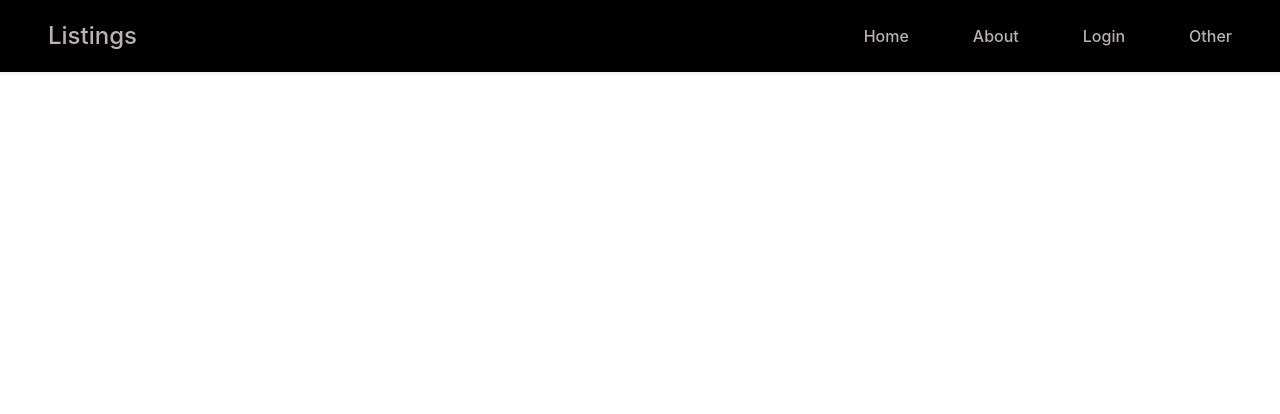
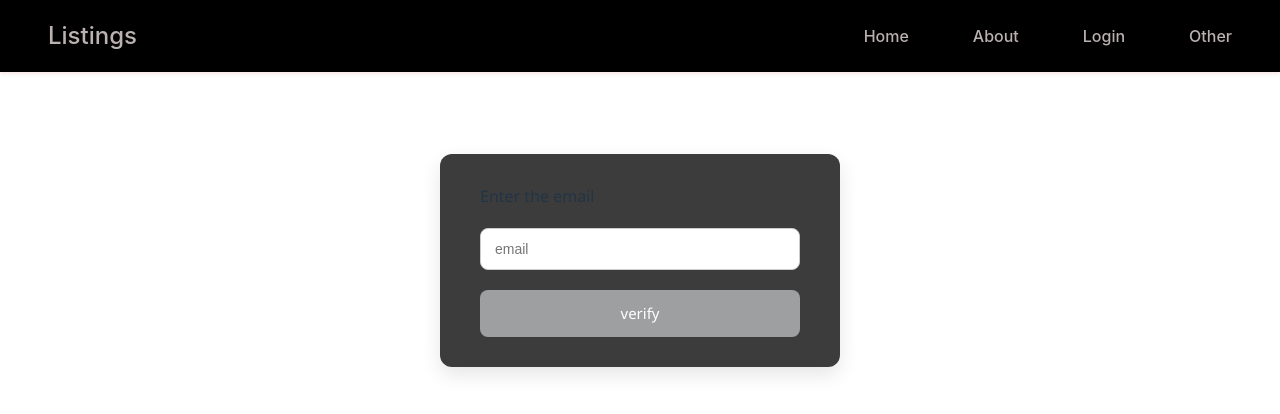
Before and after one commit to Gayuth-W/RentalApplication-frontend, a React (Vite) app: page /forget-password in a window 1280 px wide. Shown: the top 414 px of the page. Built offline with nearby package versions, Linux system fonts and the light colour scheme.

Commit message:
feat: added the reset password functionality

```diff
--- a/src/App.jsx
+++ b/src/App.jsx
@@ -14,6 +14,7 @@ import SellerListing from './pages/SellerListing';
 import Welcome from './pages/Welcome';
 import FormSubmit from './components/FormSubmit';
 import Verify from './pages/verify';
+import ForgetPassword from './pages/ForgetPassword';
 
 
 function App() {
@@ -36,6 +37,7 @@ function App() {
           <Route path="/seller-listing" element={<SellerListing/>} />
           <Route path="/add-Listing" element={<FormSubmit/>} />
           <Route path="/verify" element={<Verify/>} />
+          <Route path="/forget-password" element={<ForgetPassword/>}/>
         </Routes>
       </main>
     </ListingProvider>
--- /dev/null
+++ b/src/pages/ForgetPassword.jsx
@@ -0,0 +1,91 @@
+import { useEffect, useState } from 'react';
+import { useNavigate } from 'react-router-dom';
+import axios from 'axios';
+
+function ForgetPassword(){
+  const navigate=useNavigate();
+
+  const [action, setAction]=useState("not-sent");
+  const [email, setEmail]=useState("");
+  const [verificationCode, setVerificationCode]=useState("");
+  const [newPassword, setNewPassword]=useState("");
+
+  const handleForgetPassowrd =async ()=>{
+    try{
+      const response=await axios.post("http://localhost:8080/auth/forget-password", {
+        email
+      });
+      alert("pin code sent to "+email);
+      console.log(response);
+      setAction("sent")
+    }catch(err){
+      console.log(err);
+    }
+  };
+
+  const handleResetPassword= async()=>{
+    try{
+      const response=await axios.post("http://localhost:8080/auth/forget-password", {
+        email,
+        verificationCode,
+        newPassword
+      });
+      alert("successfully changed the password");
+      console.log(response);
+    }catch(err){
+      console.log(err);
+    }finally{
+      navigate("/login-signup")
+    }
+  };
+  useEffect(()=>{
+    setAction("not-sent")
+  }, [])
+  return(
+    <>
+      <div className='container'>
+        {action==="not-sent" ? (
+          <>
+            <p>
+              Enter the email
+            </p>
+            <div className='input'>
+            <input type="text" placeholder='email' value={email} onChange={(e)=>setEmail(e.target.value)}></input>
+            </div>
+
+            <div className='verify-container'>
+              <div className='submit' onClick={handleForgetPassowrd}>
+              verify</div>
+            </div>
+              </>
+        ):(
+          <>
+            <p>
+              Enter the verification code and the new password
+            </p>
+            <div className='inputs'>
+              <div className='input'>
+              <input type="text" placeholder='email' value={email} onChange={(e)=>setEmail(e.target.value)}></input>
+              </div>
+
+              <div className='input'>
+              <input type="text" placeholder='verification code' value={verificationCode} onChange={(e)=>setVerificationCode(e.target.value)}></input>
+              </div>
+
+              <div className='input'>
+              <input type="text" placeholder='New Password' value={newPassword} onChange={(e)=>setNewPassword(e.target.value)}></input>
+              </div>
+            </div>
+
+            <div className='verify-container'>
+              <div className='submit' onClick={handleResetPassword}>
+              change password</div>
+            </div>
+          </>
+        )}
+      </div>
+    </>
+  );
+}
+
+export default ForgetPassword;
--- a/src/pages/LoginSignup.jsx
+++ b/src/pages/LoginSignup.jsx
@@ -89,7 +89,7 @@ function LoginSignup() {
         </div>
       </div>
 
-      {action==="Login"?<div className="forgot-password">Forgot Password? <span>click here!</span></div>:null}
+      {action==="Login"?<div className="forgot-password">Forgot Password? <span onClick={() => navigate("/forget-password")}>click here!</span></div>:null}
 
 
         {action === "Login" ? (
```
